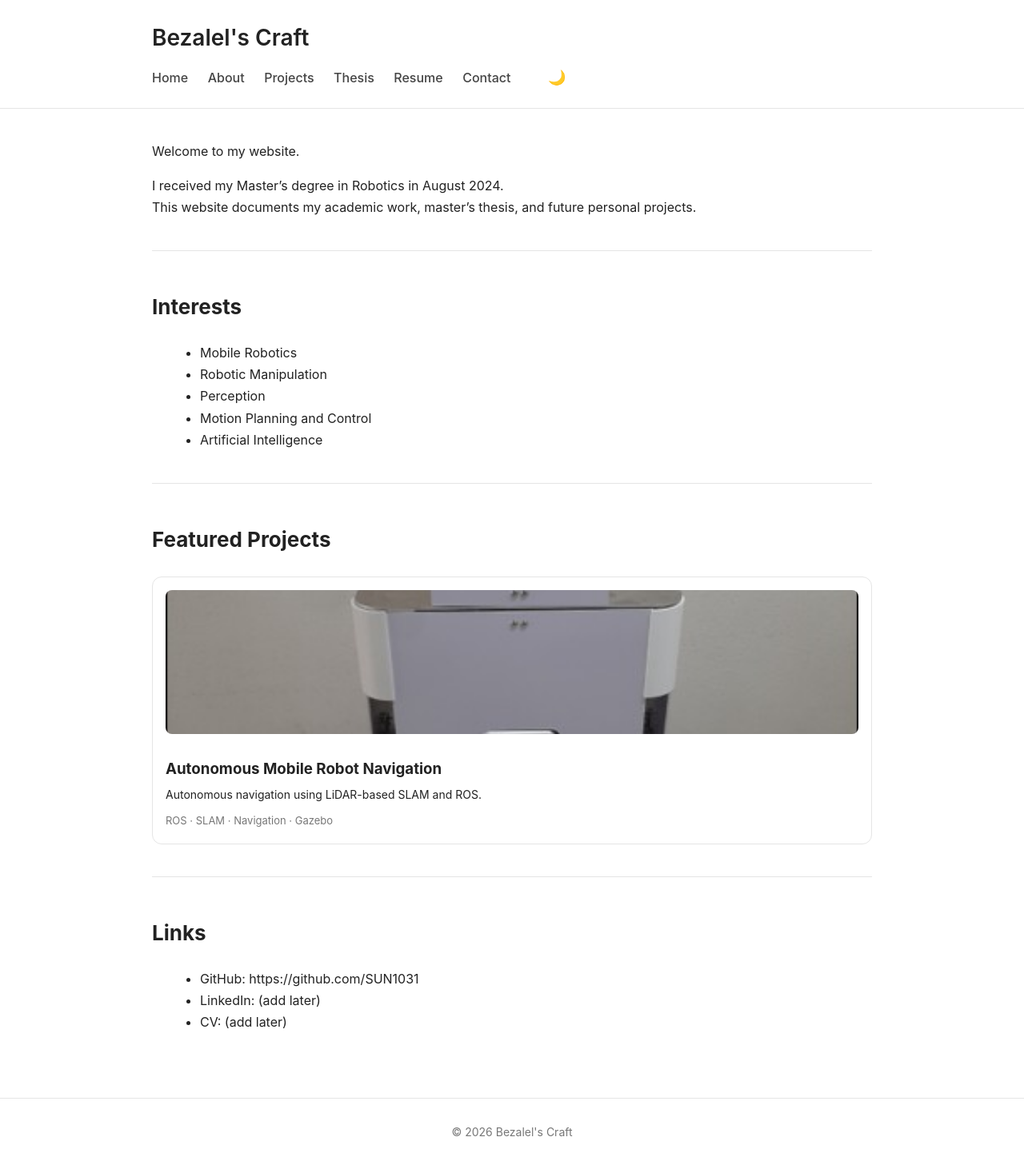
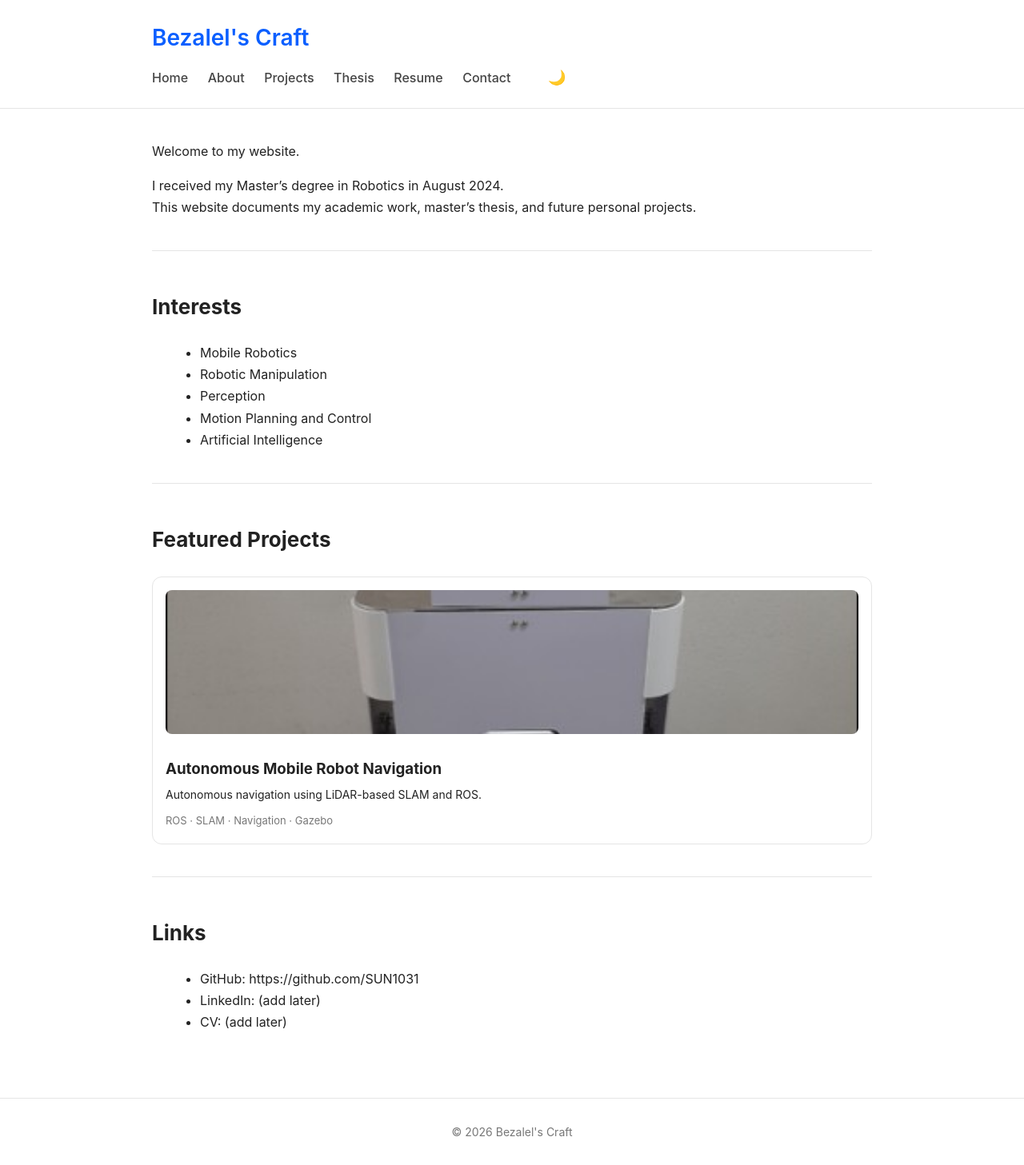
Before and after one commit to SUN1031/SUN1031.github.io, a Jekyll site: the page built from index.md, in a window 1280 px wide. Shown: the whole page at 80% size. Built offline with Jekyll 4.4.1, drawn with Linux system fonts in a browser that asks for light colours.

Commit message:
Update default.html

```diff
--- a/_layouts/default.html
+++ b/_layouts/default.html
@@ -13,7 +13,9 @@
 
   <header class="site-header">
     <div class="container">
-      <h1 class="site-title">Bezalel's Craft</h1>
+      <h1 class="site-title">
+        <a href="{{ '/' | relative_url }}">Bezalel's Craft</a>
+      </h1>
       <nav class="site-nav">
         <a href="/">Home</a>
         <a href="/about">About</a>
```
